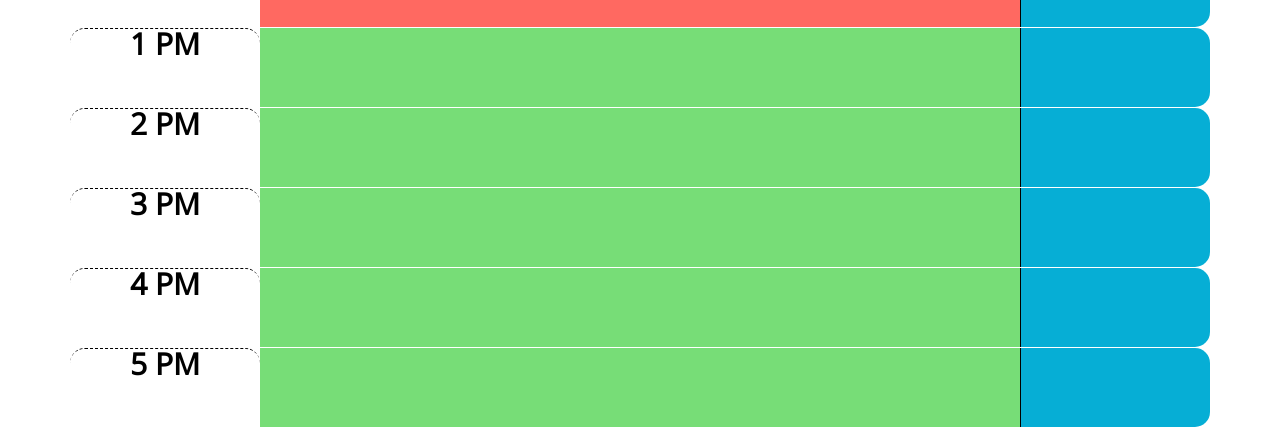
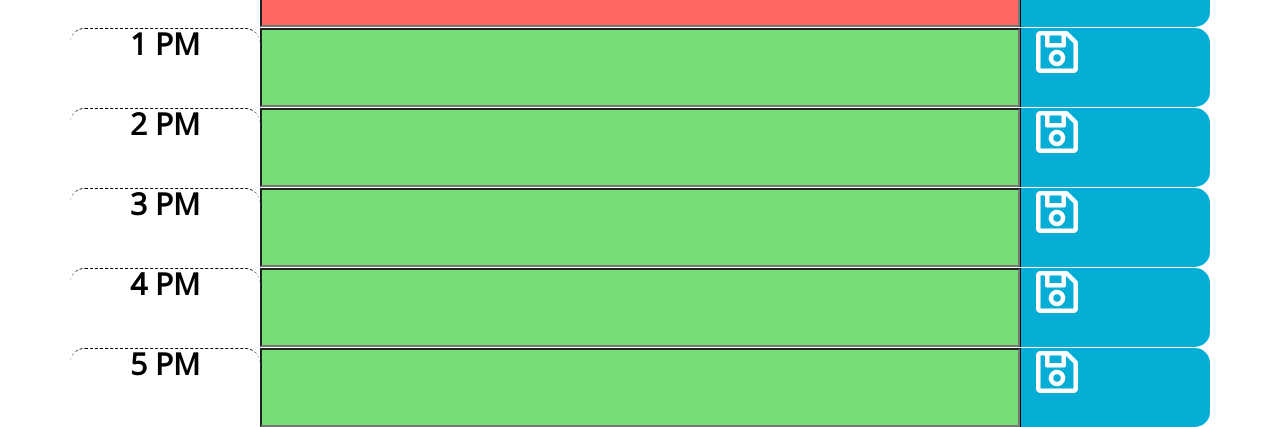
Before and after one commit to raul-ae/5th-homework, a plain HTML site: page index.html in a window 1280 px wide. Shown: the part 709-1136 px from the top of the page. Drawn offline with nearby package versions, Linux system fonts and the light colour scheme.

Commit message:
adding save icon

```diff
--- a/index.html
+++ b/index.html
@@ -73,7 +73,7 @@
       col1.attr("id","workHour");
       col1.attr("value",i)
       col1.text(workTime[i][0]);
-      var col2 = $("<div>");
+      var col2 = $("<input>");
       //aplying a class to format if the hour already pass or is in the future with gray (past) red (present) or green (future)
       if(currentHour>(i+8)){
         col2.attr("class","col-8 past");
@@ -84,7 +84,7 @@
       }
       col1.attr("id","workTask");
       var col3 = $("<div>");
-      col3.attr("class","col-2 saveBtn");
+      col3.attr("class","col-2 saveBtn far fa-save fa-3x");
       col1.attr("id","save");
       row.append(col1, col2, col3);
       $(".container").append(row)
--- a/style.css
+++ b/style.css
@@ -71,3 +71,39 @@ textarea{
   font-size: 20px;
   transition: all .3s ease-in-out;
 }
+
+/* styles for icon */
+.far {
+  -moz-osx-font-smoothing: grayscale;
+  -webkit-font-smoothing: antialiased;
+  display: inline-block;
+  font-style: normal;
+  font-variant: normal;
+  text-rendering: auto;
+  line-height: 1; }
+  .far {
+    font-family: 'Font Awesome 5 Free';
+    font-weight: 400; }
+  @font-face {
+    font-family: 'Font Awesome 5 Free';
+    font-style: normal;
+    font-weight: 900;
+    font-display: block;
+    src: url("../webfonts/fa-solid-900.eot");
+    src: url("../webfonts/fa-solid-900.eot?#iefix") format("embedded-opentype"), url("../webfonts/fa-solid-900.woff2") format("woff2"), url("../webfonts/fa-solid-900.woff") format("woff"), url("../webfonts/fa-solid-900.ttf") format("truetype"), url("../webfonts/fa-solid-900.svg#fontawesome") format("svg"); }
+    .fa-save:before {
+      content: "\f0c7"; }
+      .fa-3x {
+        font-size: 3em; }
+
+      .fa-4x {
+        font-size: 4em; }
+
+      .fa-5x {
+        font-size: 5em; }
+
+      .fa-6x {
+        font-size: 6em; }
+
+      .fa-7x {
+        font-size: 7em; }
```
